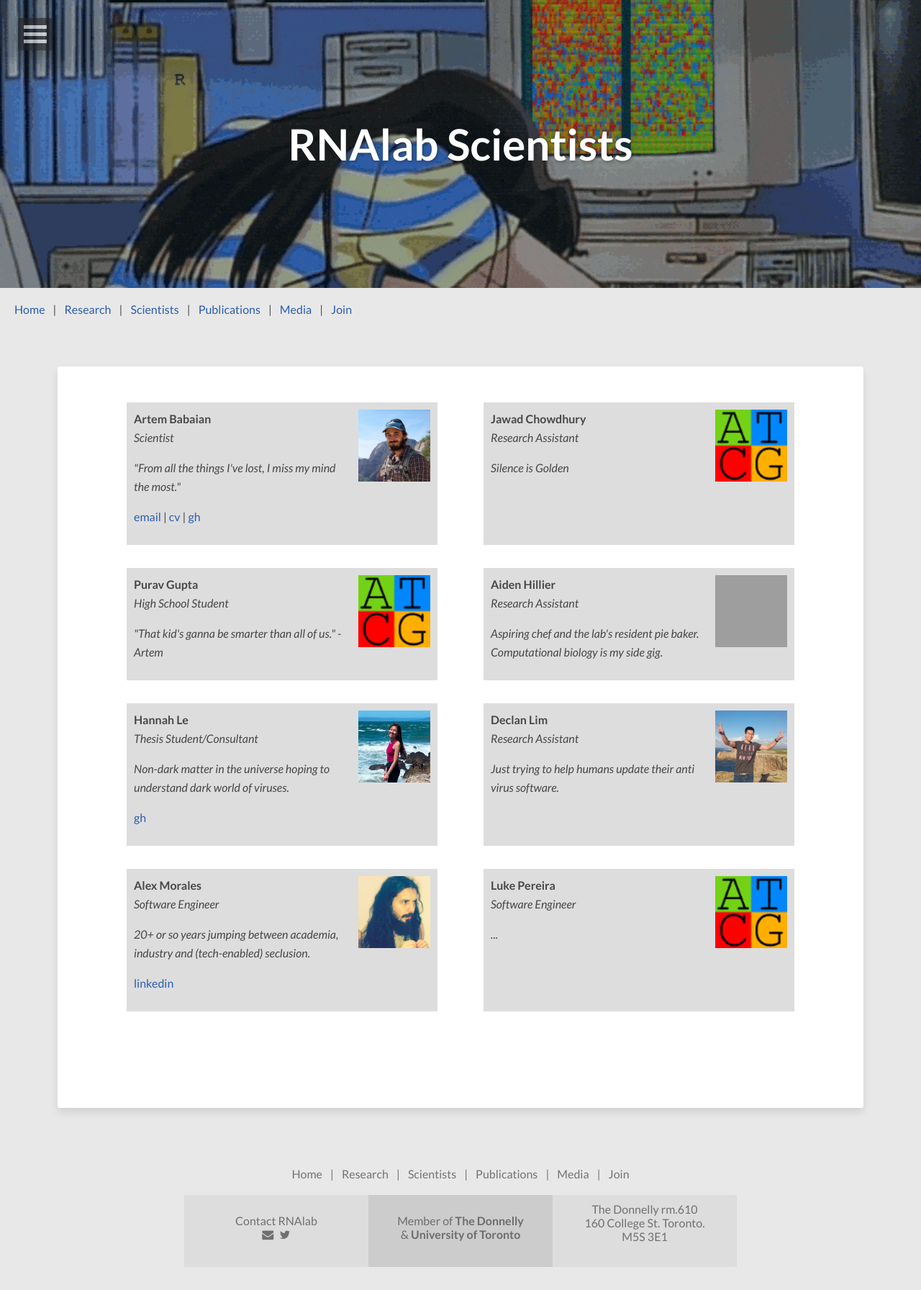
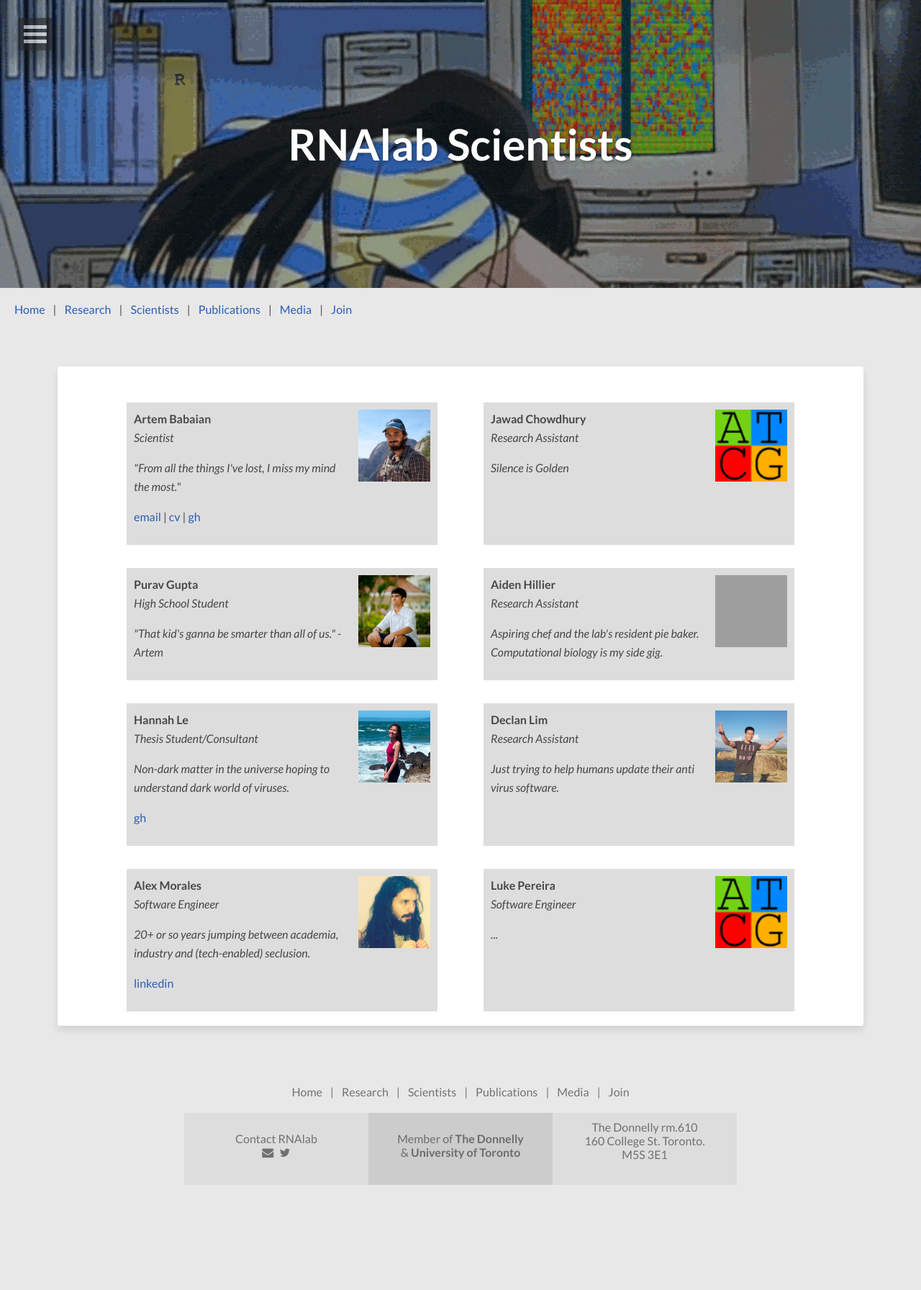
Before and after one commit to bioSyntax/bioSyntax-site, a Jekyll site: the page built from team.md, in a window 1280 px wide. Shown: the whole page at 72% size. Built offline with Jekyll 4.4.1, drawn with Linux system fonts in a browser that asks for light colours; nearby versions of some CDN libraries; after the commit the page ends 1678 px from its top, so only the background shows below that; grey boxes are pictures that could not be loaded.

Commit message:
fix: moblie layout add: pg's profile pic

```diff
--- a/_sass/_page.scss
+++ b/_sass/_page.scss
@@ -24,8 +24,6 @@ body {
 
 .entry-content {
 	@include font-size(16);
-
-	height: 960px;
 
 	// Dotted line underlines for links
 	p > a,
@@ -278,7 +276,7 @@ header .entry-meta {
 	.entry-content {
 		box-sizing: content-box;
 		margin: 40px 2px 20px 2px;
-		padding: 10px 15px;
+		padding: 32px 16px;
 		background-color: #fff;
 		box-shadow: 0 0 0 0, 0 6px 12px rgba(#000,0.1);
 		border-radius: 3px;
--- a/team.md
+++ b/team.md
@@ -17,6 +17,7 @@ image:
   /* height: 120px; */
   padding: 10px;
   /*height: 100px; /* Should be removed. Only for demonstration */
+  min-width: 320px;
 }
 </style>
 
@@ -47,7 +48,7 @@ image:
 <div class="human" style="background-color:#ddd;">
 
   <img align="right" style="width: 100px; height: 100px"
-  src="{{ "/images/hu/atcg.png" | prepend: site.baseurl }}">
+  src="{{ "/images/hu/pg.png" | prepend: site.baseurl }}">
 
   <b>Purav Gupta</b> <br>
   <i>High School Student</i>
```
Also changed, not shown: images/hu/pg.png (added).
